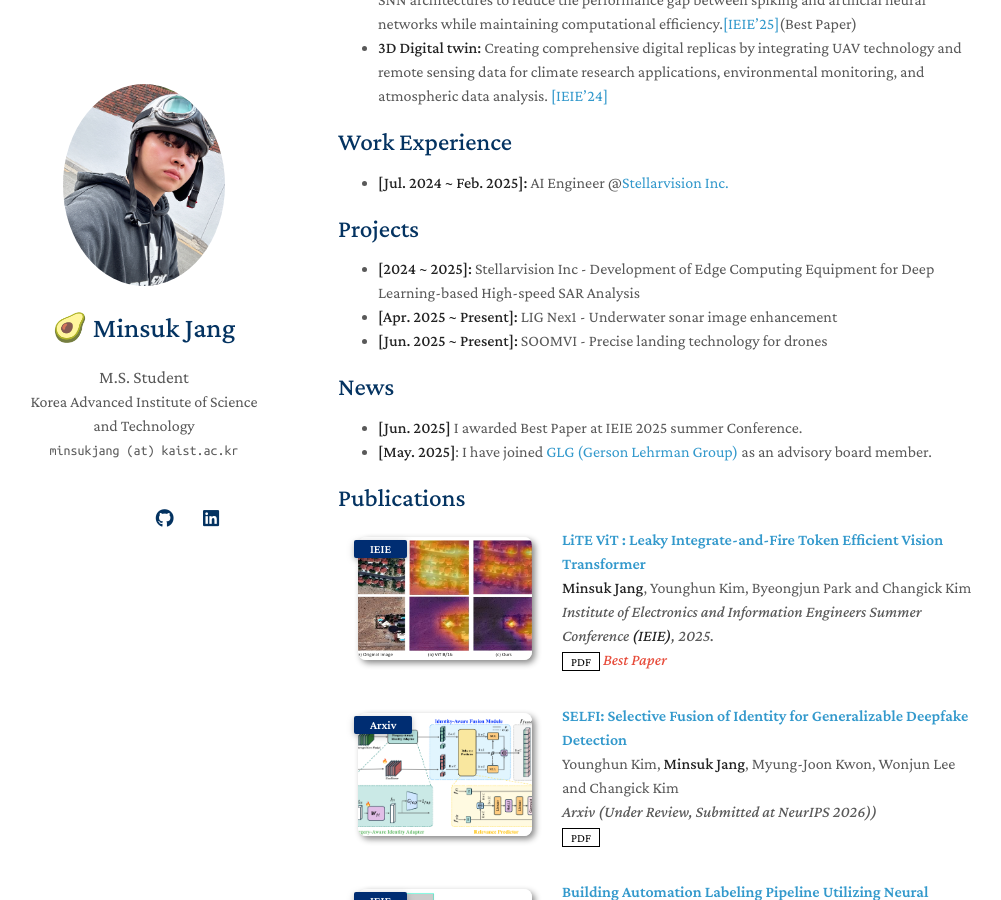
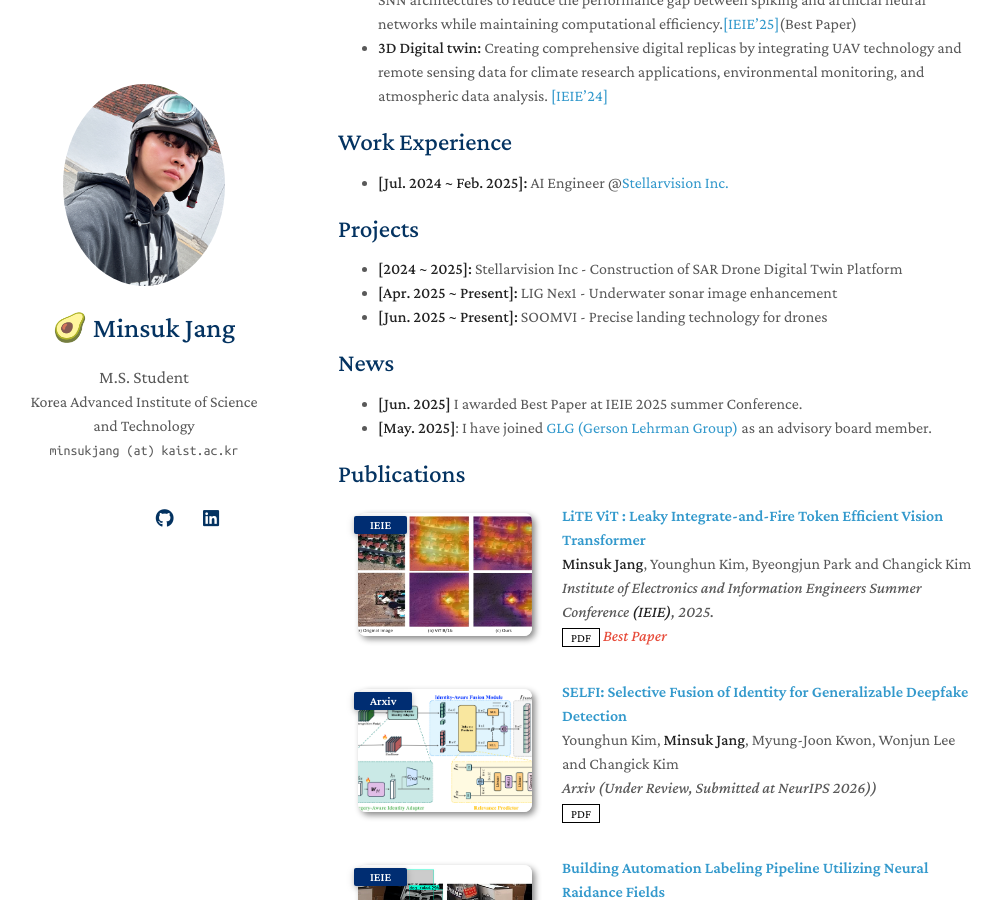
Before and after one commit to tersite1/tersite1.github.io, a Jekyll site: the page built from index.md, in a window 1280 px wide and 900 px high, scrolled down 458 px. Shown: the whole window, without its empty margins (132-1133 px from the left). Built offline with Jekyll 4.4.1, drawn with Linux system fonts in a browser that asks for light colours; a style sheet for code colours, icons or effects is not loaded; our own code applies the rules of GitHub Pages for plain Markdown files; some of the changed text lies outside the part shown.

Commit message:
Update index.md

```diff
--- a/index.md
+++ b/index.md
@@ -12,6 +12,7 @@
 * **[Mar. 2025 ~ Present]** : M.S. in Engineering @KAIST Computaional Intelligence Laboratory
 * **[Mar. 2021 ~ Feb. 2025]** : B.S. in  Civil Engineering @Yonsei University - **Graduated Cum Laude**.
 
+
 ## Research Interests
 
 * **AIGC(AI Generated Contents) Detection:** Developing robust detection models for wild datasets (TikTok, YouTube Shorts, etc.) with focus on generalization across diverse AI-generated content types and social media platforms. [[arxiv'25]](https://arxiv.org/abs/2506.17592)
@@ -19,15 +20,18 @@
 * **3D Digital twin:** Creating comprehensive digital replicas by integrating UAV technology and remote sensing data for climate research applications, environmental monitoring, and atmospheric data analysis.
 [[IEIE'24]](https://www.dbpia.co.kr/journal/articleDetail?nodeId=NODE11890368)
 
+
 ## Work Experience
 
 * **[Jul. 2024 ~ Feb. 2025]:** AI Engineer @[Stellarvision Inc.](https://stellarvision.co.kr/en/)
 
+
 ## Projects
 
-* **[2024 ~ 2025]:** Stellarvision Inc - Development of Edge Computing Equipment for Deep Learning-based High-speed SAR Analysis
+* **[2024 ~ 2025]:** Stellarvision Inc - Construction of SAR Drone Digital Twin Platform
 * **[Apr. 2025 ~ Present]:** LIG Nex1 - Underwater sonar image enhancement
 * **[Jun. 2025 ~ Present]:** SOOMVI - Precise landing technology for drones
+
 
 ## News
 
@@ -36,6 +40,7 @@
 
 {% include_relative _includes/publications.md %}
 
+
 ## Patents
 
 * LiDAR Micro Mobile Mapping System, **Minsuk Jang** (KR Patent Application 10-2024-0130327)
@@ -43,6 +48,7 @@
 * Vertically Takeoff and Landing Unmanned Aerial Vehicle with Adjustable Center of Gravity, Minjun Kim, Junkyoo Park, Jungha Wang, **Minsuk Jang** (KR Patent Application 10-2024-0177539)
 * Method for Generating a High-Precision 3D Model from a Digital Elevation Model, **Minsuk Jang**, Seungchul Lee (KR Patent Application 10-2024-0165631)
 * Machine Learning Clustering-Based Method for Algal Bloom Detection in Satellite Imagery, **Minsuk Jang**, Seungchul Lee (KR Patent Application 10-2024-0165632)
+
 
 ## Awards & Honors
 
@@ -62,21 +68,21 @@
 ## Personal Projects
 
 <div class="main-personal-projects">
-  <div class="personal-project-row">
-    <div class="personal-project-card">
-      <div class="project-name"><strong>DepthViz</strong></div>
-      <div class="project-description">A simple lidar scanner working on iPhone</div>
-      <a href="https://github.com/tersite1/DepthViz" target="_blank" class="project-button">
-        Project Page
-      </a>
-      <div class="project-video-container">
-        <iframe src="https://www.youtube.com/embed/jtFA_WKWBDY" title="DepthViz Demo" frameborder="0" allowfullscreen></iframe>
-      </div>
+  <div class="personal-project-card">
+    <div class="project-name"><strong>DepthViz</strong></div>
+    <div class="project-description">A simple lidar scanner working in iPhone</div>
+    <a href="https://github.com/tersite1/DepthViz" target="_blank" class="project-button">
+      Project Page
+    </a>
+    <div class="project-video-container">
+      <iframe src="https://www.youtube.com/embed/jtFA_WKWBDY" title="DepthViz Demo" frameborder="0" allowfullscreen></iframe>
     </div>
+  </div>
+
 
     <div class="personal-project-card">
       <div class="project-name"><strong>Yonsei Drone</strong></div>
-      <div class="project-description">I'm still in Yonsei Drone</div>
+      <div class="project-description">I'm still in Yonsei Drone, WOW! </div>
       <a href="https://yonseidrone.notion.site/a9c169ae021445d0a5d95a083d69b1ad" target="_blank" class="project-button">
         Project Page
       </a>
```
